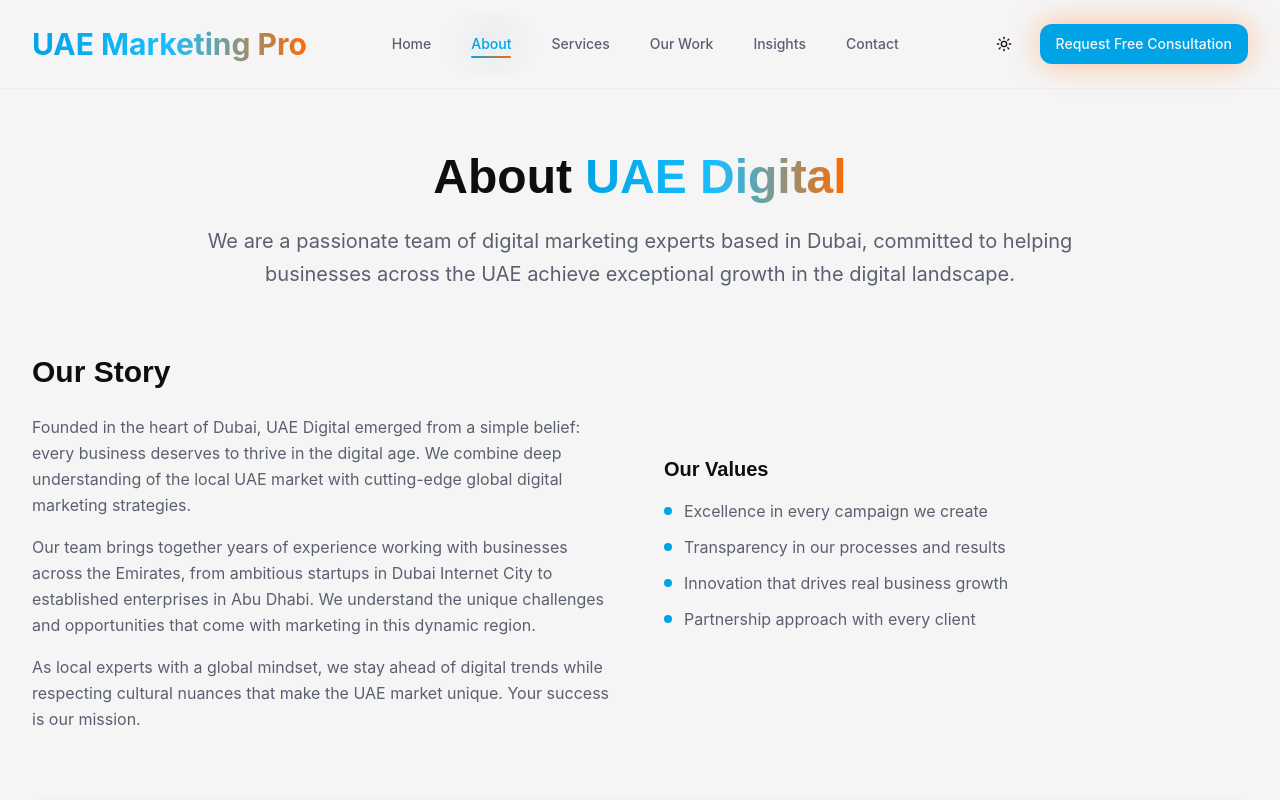
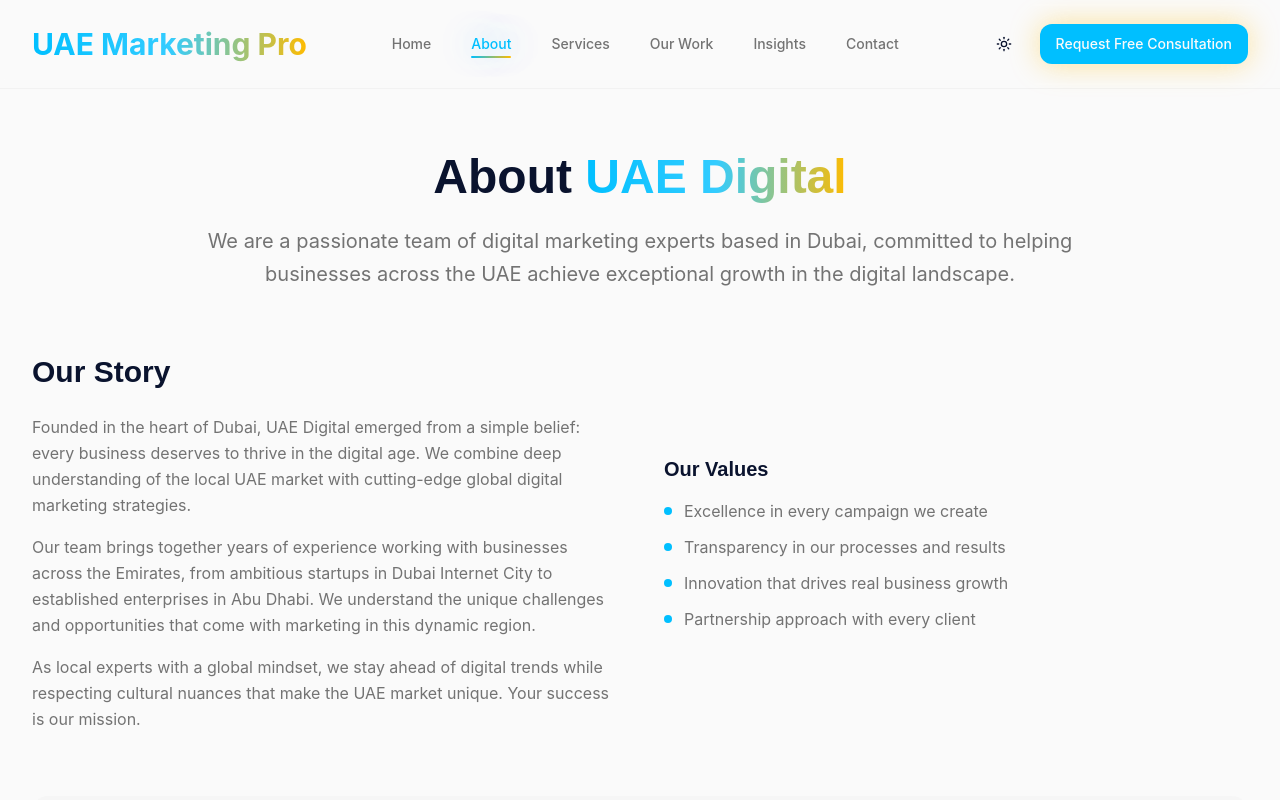
Before and after one commit to webspires-eng/uae-digital-builder, a React (Vite) app: page /about in a window 1280 px wide. Shown: the top 800 px of the page. Built offline with nearby package versions, Linux system fonts and the light colour scheme; the HTML template or start-up script is replaced by a standard one.

Commit message:
Apply Tech Luxury color palette

```diff
--- a/src/index.css
+++ b/src/index.css
@@ -2,53 +2,53 @@
 @tailwind components;
 @tailwind utilities;
 
-/* Premium Digital Marketing Agency - Bold Dubai Theme */
+/* Premium Digital Marketing Agency - Tech Luxury Theme */
 @import url('https://fonts.googleapis.com/css2?family=Inter:wght@300;400;500;600;700;800;900&family=Poppins:wght@300;400;500;600;700;800;900&display=swap');
 
 @layer base {
   :root {
-    --background: 0 0% 96%;
-    --foreground: 225 11% 6%;
+    --background: 0 0% 98%;
+    --foreground: 225 64% 11%;
 
     --card: 0 0% 100%;
-    --card-foreground: 225 11% 6%;
+    --card-foreground: 225 64% 11%;
 
     --popover: 0 0% 100%;
-    --popover-foreground: 225 11% 6%;
+    --popover-foreground: 225 64% 11%;
 
-    --primary: 197 100% 45%;
-    --primary-foreground: 0 0% 96%;
-    --primary-hover: 197 100% 40%;
-    --primary-glow: 197 100% 55%;
+    --primary: 195 100% 50%;
+    --primary-foreground: 0 0% 98%;
+    --primary-hover: 195 100% 45%;
+    --primary-glow: 195 100% 60%;
 
-    --secondary: 210 53% 26%;
-    --secondary-foreground: 0 0% 96%;
+    --secondary: 218 46% 20%;
+    --secondary-foreground: 0 0% 90%;
 
-    --muted: 0 0% 90%;
-    --muted-foreground: 225 11% 40%;
+    --muted: 0 0% 92%;
+    --muted-foreground: 0 0% 45%;
 
-    --accent: 25 100% 50%;
-    --accent-foreground: 0 0% 96%;
-    --accent-hover: 25 100% 45%;
-    --accent-glow: 25 100% 60%;
+    --accent: 44 100% 50%;
+    --accent-foreground: 225 64% 11%;
+    --accent-hover: 44 100% 45%;
+    --accent-glow: 44 100% 60%;
 
     --destructive: 0 84% 60%;
-    --destructive-foreground: 0 0% 96%;
+    --destructive-foreground: 0 0% 98%;
 
-    --border: 0 0% 85%;
-    --input: 0 0% 85%;
-    --ring: 197 100% 45%;
+    --border: 0 0% 87%;
+    --input: 0 0% 87%;
+    --ring: 195 100% 50%;
 
-    --gradient-primary: linear-gradient(135deg, hsl(197 100% 45%), hsl(197 100% 40%));
-    --gradient-hero: linear-gradient(135deg, hsl(225 11% 6%) 0%, hsl(210 53% 26%) 100%);
-    --gradient-accent: linear-gradient(135deg, hsl(25 100% 50%) 0%, hsl(25 100% 60%) 100%);
+    --gradient-primary: linear-gradient(135deg, hsl(195 100% 50%), hsl(195 100% 45%));
+    --gradient-hero: linear-gradient(135deg, hsl(225 64% 11%) 0%, hsl(218 46% 20%) 100%);
+    --gradient-accent: linear-gradient(135deg, hsl(44 100% 50%) 0%, hsl(44 100% 60%) 100%);
     --gradient-card: linear-gradient(145deg, hsl(0 0% 100%) 0%, hsl(0 0% 98%) 100%);
-    --gradient-glow: radial-gradient(ellipse at center, hsl(197 100% 45% / 0.08) 0%, transparent 70%);
+    --gradient-glow: radial-gradient(ellipse at center, hsl(195 100% 50% / 0.08) 0%, transparent 70%);
 
-    --shadow-elegant: 0 25px 50px -12px hsl(197 100% 45% / 0.15);
-    --shadow-card: 0 8px 32px -8px hsl(225 11% 6% / 0.08);
-    --shadow-glow: 0 0 50px hsl(197 100% 45% / 0.3);
-    --shadow-accent-glow: 0 0 30px hsl(25 100% 50% / 0.4);
+    --shadow-elegant: 0 25px 50px -12px hsl(195 100% 50% / 0.15);
+    --shadow-card: 0 8px 32px -8px hsl(225 64% 11% / 0.08);
+    --shadow-glow: 0 0 50px hsl(195 100% 50% / 0.4);
+    --shadow-accent-glow: 0 0 30px hsl(44 100% 50% / 0.4);
 
     --radius: 0.875rem;
 
@@ -70,57 +70,57 @@
   }
 
   .dark {
-    --background: 225 11% 6%;
-    --foreground: 0 0% 96%;
+    --background: 225 64% 11%;
+    --foreground: 0 0% 90%;
 
-    --card: 210 53% 26%;
-    --card-foreground: 0 0% 96%;
+    --card: 218 46% 20%;
+    --card-foreground: 0 0% 90%;
 
-    --popover: 225 11% 6%;
-    --popover-foreground: 0 0% 96%;
+    --popover: 225 64% 11%;
+    --popover-foreground: 0 0% 90%;
 
-    --primary: 197 100% 45%;
-    --primary-foreground: 0 0% 96%;
-    --primary-hover: 197 100% 40%;
-    --primary-glow: 197 100% 55%;
+    --primary: 195 100% 50%;
+    --primary-foreground: 225 64% 11%;
+    --primary-hover: 195 100% 45%;
+    --primary-glow: 195 100% 60%;
 
-    --secondary: 210 53% 30%;
-    --secondary-foreground: 0 0% 96%;
+    --secondary: 218 46% 25%;
+    --secondary-foreground: 0 0% 90%;
 
-    --muted: 225 11% 15%;
+    --muted: 225 64% 15%;
     --muted-foreground: 0 0% 70%;
 
-    --accent: 25 100% 50%;
-    --accent-foreground: 0 0% 96%;
-    --accent-hover: 25 100% 45%;
-    --accent-glow: 25 100% 60%;
+    --accent: 44 100% 50%;
+    --accent-foreground: 225 64% 11%;
+    --accent-hover: 44 100% 45%;
+    --accent-glow: 44 100% 60%;
 
     --destructive: 0 62.8% 30.6%;
-    --destructive-foreground: 0 0% 96%;
+    --destructive-foreground: 0 0% 90%;
 
-    --border: 225 11% 20%;
-    --input: 225 11% 15%;
-    --ring: 197 100% 45%;
+    --border: 225 64% 18%;
+    --input: 225 64% 15%;
+    --ring: 195 100% 50%;
 
-    --gradient-primary: linear-gradient(135deg, hsl(197 100% 45%), hsl(197 100% 40%));
-    --gradient-hero: linear-gradient(135deg, hsl(225 11% 6%) 0%, hsl(210 53% 26%) 100%);
-    --gradient-accent: linear-gradient(135deg, hsl(25 100% 50%) 0%, hsl(25 100% 60%) 100%);
-    --gradient-card: linear-gradient(145deg, hsl(210 53% 26%) 0%, hsl(210 53% 30%) 100%);
-    --gradient-glow: radial-gradient(ellipse at center, hsl(197 100% 45% / 0.15) 0%, transparent 70%);
+    --gradient-primary: linear-gradient(135deg, hsl(195 100% 50%), hsl(195 100% 45%));
+    --gradient-hero: linear-gradient(135deg, hsl(225 64% 11%) 0%, hsl(218 46% 20%) 100%);
+    --gradient-accent: linear-gradient(135deg, hsl(44 100% 50%) 0%, hsl(44 100% 60%) 100%);
+    --gradient-card: linear-gradient(145deg, hsl(218 46% 20%) 0%, hsl(218 46% 25%) 100%);
+    --gradient-glow: radial-gradient(ellipse at center, hsl(195 100% 50% / 0.15) 0%, transparent 70%);
 
-    --shadow-elegant: 0 25px 50px -12px hsl(197 100% 45% / 0.25);
-    --shadow-card: 0 8px 32px -8px hsl(225 11% 3% / 0.8);
-    --shadow-glow: 0 0 50px hsl(197 100% 45% / 0.4);
-    --shadow-accent-glow: 0 0 30px hsl(25 100% 50% / 0.5);
+    --shadow-elegant: 0 25px 50px -12px hsl(195 100% 50% / 0.25);
+    --shadow-card: 0 8px 32px -8px hsl(225 64% 8% / 0.8);
+    --shadow-glow: 0 0 50px hsl(195 100% 50% / 0.5);
+    --shadow-accent-glow: 0 0 30px hsl(44 100% 50% / 0.5);
 
-    --sidebar-background: 225 11% 6%;
-    --sidebar-foreground: 0 0% 96%;
-    --sidebar-primary: 197 100% 45%;
-    --sidebar-primary-foreground: 0 0% 96%;
-    --sidebar-accent: 210 53% 26%;
-    --sidebar-accent-foreground: 0 0% 96%;
-    --sidebar-border: 225 11% 20%;
-    --sidebar-ring: 197 100% 45%;
+    --sidebar-background: 225 64% 11%;
+    --sidebar-foreground: 0 0% 90%;
+    --sidebar-primary: 195 100% 50%;
+    --sidebar-primary-foreground: 225 64% 11%;
+    --sidebar-accent: 218 46% 20%;
+    --sidebar-accent-foreground: 0 0% 90%;
+    --sidebar-border: 225 64% 18%;
+    --sidebar-ring: 195 100% 50%;
   }
 }
 
```
